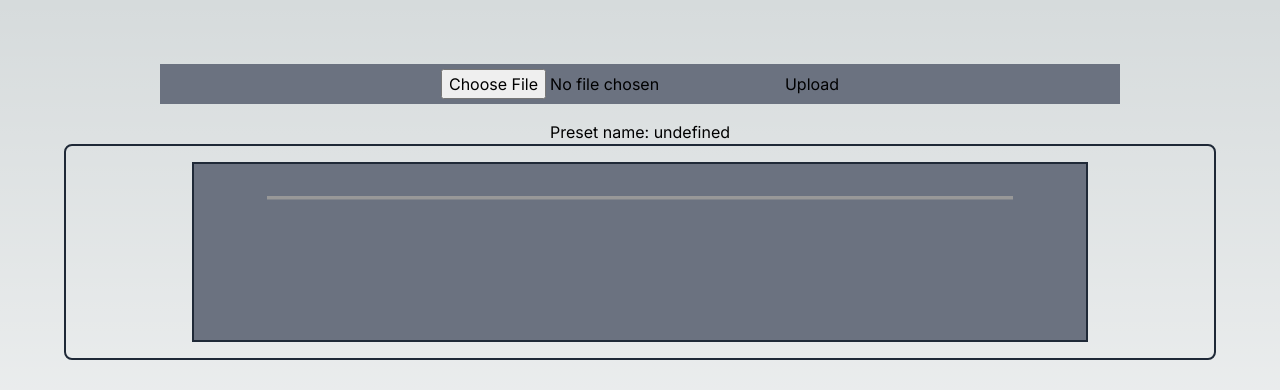
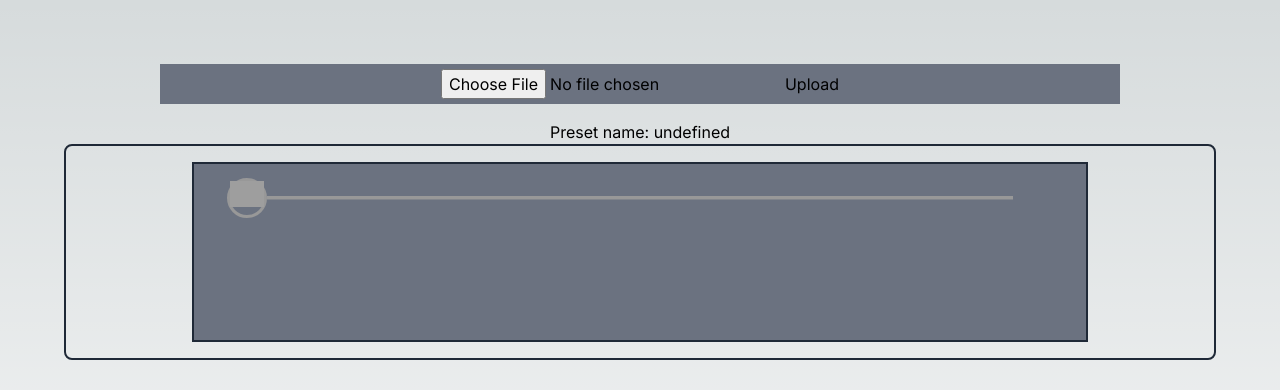
Before and after one commit to carlo-bruno/helix-toolkit, a Next.js app: page / in a window 1280 px wide. Shown: the top 390 px of the page. Built offline with nearby package versions, Linux system fonts and the light colour scheme; grey boxes are pictures that could not be loaded.

Commit message:
Implement Input Block A & B

```diff
--- a/src/components/Helix/DSPBlocks.tsx
+++ b/src/components/Helix/DSPBlocks.tsx
@@ -1,13 +1,20 @@
 import EffectBlock from "./EffectBlock";
+import InputBlock from "./InputBlock";
 
 // Same width as Path
 export default function DSPBlocks({ dsp }: any) {
+  // console.log("🔥 DSPBlocks", dsp);
+
   let effectBlocks = dsp?.blocks?.map((block: any, index: number) => {
     return <EffectBlock block={block} key={index} />;
   });
 
   return (
     <div className="w-full h-full grid grid-cols-10 grid-rows-2 justify-items-center items-center z-10">
+      <InputBlock block={dsp?.inputA} />
+      {dsp?.inputB["@input"] ? (
+        <InputBlock block={dsp?.inputB} isInputB />
+      ) : null}
       {effectBlocks}
     </div>
   );
--- /dev/null
+++ b/src/components/Helix/InputBlock.tsx
@@ -0,0 +1,25 @@
+import { getEffectCategory } from "@/utils/utils";
+import Image from "next/image";
+
+export default function InputBlock({ block, isInputB }: any) {
+  // TODO: input image
+
+  return (
+    <div
+      className="flex flex-col items-center w-full h-full z-10 pt-[14px] pl-[16px]"
+      style={isInputB ? { gridColumn: 1, gridRow: 2 } : {}}
+    >
+      <div
+        className="w-10 h-10 rounded-full border-[3px]
+    border-[#989898]"
+      >
+        <Image
+          src={"/hx_assets/icons_category/FX_HX_Category_None.png"}
+          width={48}
+          height={48}
+          alt={""}
+        />
+      </div>
+    </div>
+  );
+}
```
